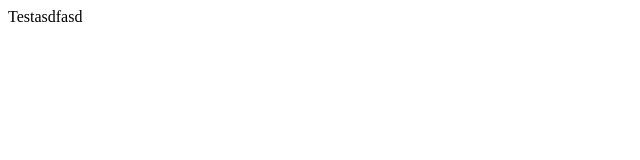
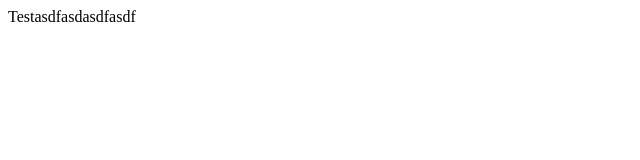
Before and after one commit to andersdollerup/popop, a plain HTML site: page index.html in a window 1280 px wide. Shown: the full height of the page, 0-640 px from the left. Drawn offline with Linux system fonts and the light colour scheme.

Commit message:
Ændret i index fils

```diff
--- a/index.html
+++ b/index.html
@@ -6,6 +6,6 @@
         <title>Document</title>
     </head>
     <body>
-        Testasdfasd
+        Testasdfasdasdfasdf
     </body>
 </html>
```
